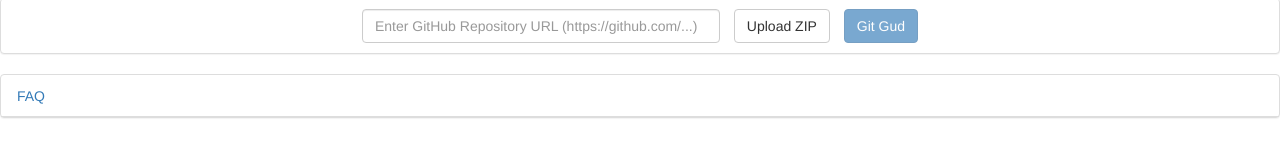
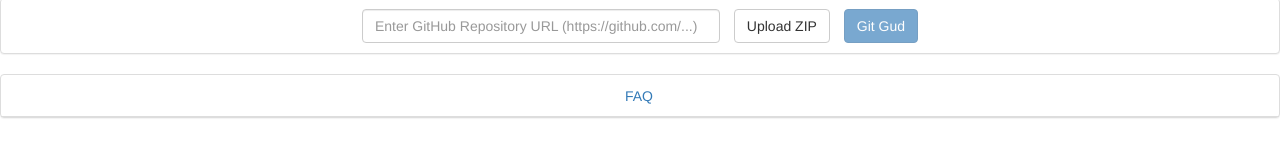
Before and after one commit to BaronKhan/gitgudcommit, a plain HTML site: page web/src/index.html in a window 1280 px wide. Shown: the part 120-276 px from the top of the page. Drawn offline with Linux system fonts and the light colour scheme; a script that the page names is missing.

Commit message:
main.css: center nav tabs

```diff
--- a/web/src/main.css
+++ b/web/src/main.css
@@ -191,3 +191,14 @@ ul.social li a:hover:before {
 .icon.featured:before {
   font-size: 6em;
 }
+
+.nav-tabs > li, .nav-pills > li {
+  float:none;
+  display:inline-block;
+  *display:inline; /* ie7 fix */
+   zoom:1; /* hasLayout ie7 trigger */
+}
+
+.nav-tabs, .nav-pills {
+  text-align:center;
+}
```
